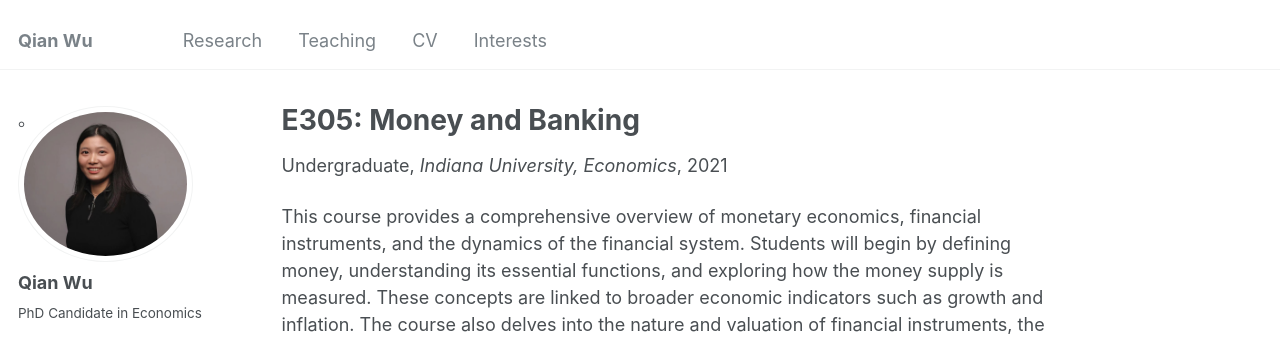
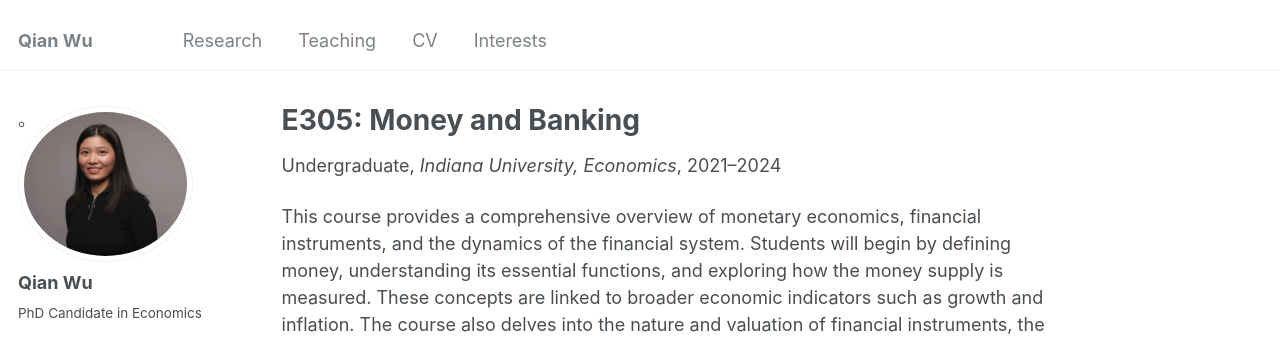
Before and after one commit to qianwu-ef/qianwu-ef.github.io, a Jekyll site: the page built from _teaching/E305.md, in a window 1280 px wide and 1017 px high. Shown: the top 342 px of the window. Built offline with Jekyll 4.4.1, drawn with Linux system fonts in a browser that asks for light colours.

Commit message:
date format updated

```diff
--- a/_layouts/single.html
+++ b/_layouts/single.html
@@ -34,14 +34,16 @@ layout: default
           <p class="page__date"><strong><i class="fa fa-fw fa-calendar" aria-hidden="true"></i> {{ site.data.ui-text[site.locale].date_label | default: "Published:" }}</strong> <time datetime="{{ page.modified | date: "%Y-%m-%d" }}">{{ page.modified | date: "%B %d, %Y" }}</time></p>
         {% endif %}
 
-        {% assign date_range = page.date | split: " " %}
+        {% assign date_parts = page.date | split: " " %}
+        {% assign start_date = date_parts[0] %}
+        {% assign end_date = date_parts[1] %}
         {% if page.collection == 'teaching' %}
           <p> {{ page.type }}, <i>{{ page.venue }}</i>,
-            {% if date_range.size == 2 %}
-              {{ date_range[0] }}–{{ date_range[1] }}
-            {% else %}
-              {{ page.date | default: "1900-01-01" | date: "%Y" }}
-            {% endif %} </p>
+          {% if end_date %}
+            {{ start_date | date: "%Y" }}–{{ end_date | date: "%Y" }}
+          {% else %}
+            {{ start_date | default: "1900-01-01" | date: "%Y" }}
+          {% endif %}  </p>
         {% elsif page.venue and page.date %}
           <p>Published in <i>{{ page.venue }}</i>, {{ page.date | default: "" | date: "%Y" }} </p>
         {% elsif page.date %}
```
